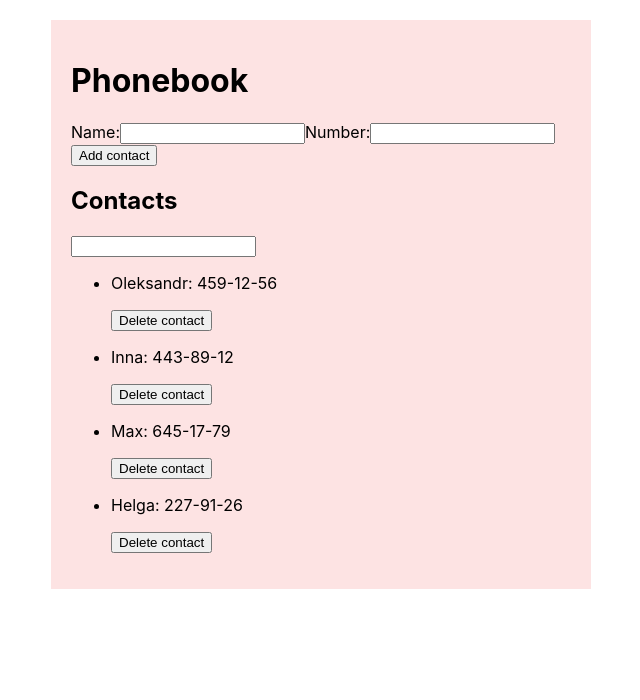
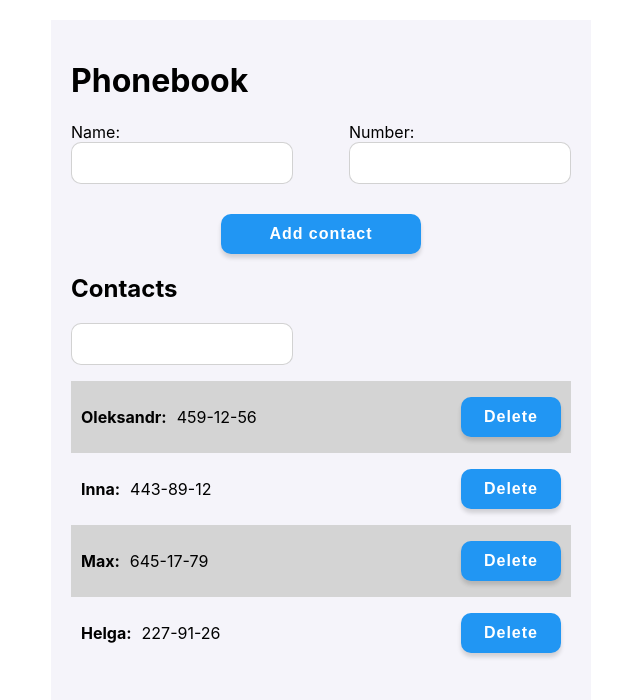
Before and after one commit to sasha-khomiak/goit-react-hw-02-phonebook, a React (Create React App) app: page / in a window 1280 px wide. Shown: the top 700 px of the page, without its empty margins (319-959 px from the left). Built offline with nearby package versions, Linux system fonts and the light colour scheme.

Commit message:
finish styled

```diff
--- a/src/components/App.styled.jsx
+++ b/src/components/App.styled.jsx
@@ -7,5 +7,5 @@ export const Container = styled.div`
 
   padding: 20px;
   width: 500px;
-  background-color: #fde3e3;
+  background-color: #f5f4fa;
 `;
--- a/src/components/ContactForm/ContactForm.jsx
+++ b/src/components/ContactForm/ContactForm.jsx
@@ -1,6 +1,8 @@
 import React, { Component } from 'react';
 
 import { nanoid } from 'nanoid';
+
+import { Input, Label, Button, Form, Wrap } from './ContactForm.styled';
 
 export default class ContactForm extends Component {
   state = {
@@ -27,11 +29,11 @@ export default class ContactForm extends Component {
 
   render() {
     return (
-      <div>
-        <form onSubmit={this.onSubmitForm}>
-          <label>
+      <Form onSubmit={this.onSubmitForm}>
+        <Wrap>
+          <Label>
             Name:
-            <input
+            <Input
               type="text"
               name="name"
               pattern="^[a-zA-Zа-яА-Я]+(([' -][a-zA-Zа-яА-Я ])?[a-zA-Zа-яА-Я]*)*$"
@@ -40,10 +42,10 @@ export default class ContactForm extends Component {
               value={this.state.name}
               onChange={this.handleChangeInput}
             />
-          </label>
-          <label>
+          </Label>
+          <Label>
             Number:
-            <input
+            <Input
               type="tel"
               name="number"
               pattern="\+?\d{1,4}?[-.\s]?\(?\d{1,3}?\)?[-.\s]?\d{1,4}[-.\s]?\d{1,4}[-.\s]?\d{1,9}"
@@ -52,10 +54,10 @@ export default class ContactForm extends Component {
               value={this.state.number}
               onChange={this.handleChangeInput}
             />
-          </label>
-          <button type="submit">Add contact</button>
-        </form>
-      </div>
+          </Label>
+        </Wrap>
+        <Button type="submit">Add contact</Button>
+      </Form>
     );
   }
 }
--- a/src/components/ContactForm/ContactForm.styled.jsx
+++ b/src/components/ContactForm/ContactForm.styled.jsx
@@ -0,0 +1,63 @@
+import styled from 'styled-components';
+
+export const Form = styled.form`
+  display: flex;
+  flex-direction: column;
+  gap: 30px;
+  /* align-items: center; */
+`;
+
+export const Wrap = styled.div`
+  display: flex;
+  flex-direction: row;
+  justify-content: space-between;
+`;
+
+export const Label = styled.label`
+  display: flex;
+  flex-direction: column;
+`;
+
+export const Input = styled.input`
+  border-radius: 10px;
+  width: 200px;
+  height: 20px;
+  /* border: none;
+  outline: none; */
+  /* outline: 2px solid tomato; */
+
+  padding: 10px;
+  border: 1px solid rgba(33, 33, 33, 0.2);
+`;
+
+export const Button = styled.button`
+  width: 200px;
+  height: 40px;
+
+  background-color: #2196f3;
+  box-shadow: 0px 4px 4px rgba(0, 0, 0, 0.15);
+  border-radius: 10px;
+  border-width: 0;
+
+  font-weight: 700;
+  font-size: 16px;
+  line-height: calc(30 / 16);
+
+  display: flex;
+  align-items: center;
+  justify-content: center;
+
+  letter-spacing: 0.06em;
+
+  color: #ffffff;
+
+  cursor: pointer;
+
+  transition: background-color 250ms linear;
+
+  align-self: center;
+
+  :hover {
+    background-color: #5ab1f8;
+  }
+`;
--- a/src/components/ContactList/ContactList.jsx
+++ b/src/components/ContactList/ContactList.jsx
@@ -1,19 +1,19 @@
+import { Ul, Li, Name, Button } from './ContactList.styled';
+
 const ContactList = ({ contacts, deleteContact }) => {
   return (
-    <ul>
+    <Ul>
       {contacts.map(item => {
         return (
-          <li key={item.id}>
-            <p>
-              {item.name}: {item.number}
-            </p>
-            <button type="button" onClick={() => deleteContact(item.id)}>
-              Delete contact
-            </button>
-          </li>
+          <Li key={item.id}>
+            <Name>{item.name}: </Name> <p>{item.number}</p>
+            <Button type="button" onClick={() => deleteContact(item.id)}>
+              Delete
+            </Button>
+          </Li>
         );
       })}
-    </ul>
+    </Ul>
   );
 };
 
--- a/src/components/ContactList/ContactList.styled.jsx
+++ b/src/components/ContactList/ContactList.styled.jsx
@@ -0,0 +1,61 @@
+import styled from 'styled-components';
+
+export const Ul = styled.ul`
+  list-style: none;
+  padding: 0;
+  /* display: flex;
+  flex-direction: column;
+  gap: 30px; */
+  /* align-items: center; */
+`;
+
+export const Li = styled.li`
+  display: flex;
+  /* flex-direction: column; */
+  /* gap: 30px; */
+  /* align-items: center; */
+  padding: 10px;
+
+  :nth-child(2n-1) {
+    background-color: #d4d4d4;
+  }
+`;
+
+export const Name = styled.p`
+  font-weight: bold;
+  margin-right: 10px;
+`;
+
+export const Button = styled.button`
+  width: 100px;
+  height: 40px;
+
+  background-color: #2196f3;
+  box-shadow: 0px 4px 4px rgba(0, 0, 0, 0.15);
+  border-radius: 10px;
+  border-width: 0;
+
+  font-weight: 700;
+  font-size: 16px;
+  line-height: calc(30 / 16);
+
+  display: flex;
+  align-items: center;
+  justify-content: center;
+
+  letter-spacing: 0.06em;
+
+  color: #ffffff;
+
+  cursor: pointer;
+
+  transition: background-color 250ms linear;
+
+  align-self: center;
+
+  margin-left: auto;
+
+  :hover {
+    background-color: #5ab1f8;
+  }
+`;
--- a/src/components/Filter/Filter.jsx
+++ b/src/components/Filter/Filter.jsx
@@ -1,7 +1,9 @@
+import { Input } from './Filter.styled';
+
 const Filter = ({ handleChangeFilter, value }) => {
   return (
     <>
-      <input onChange={handleChangeFilter} value={value} />
+      <Input onChange={handleChangeFilter} value={value} />
     </>
   );
 };
--- a/src/components/Filter/Filter.styled.jsx
+++ b/src/components/Filter/Filter.styled.jsx
@@ -0,0 +1,13 @@
+import styled from 'styled-components';
+
+export const Input = styled.input`
+  border-radius: 10px;
+  width: 200px;
+  height: 20px;
+  /* border: none;
+  outline: none; */
+  /* outline: 2px solid tomato; */
+
+  padding: 10px;
+  border: 1px solid rgba(33, 33, 33, 0.2);
+`;
```
